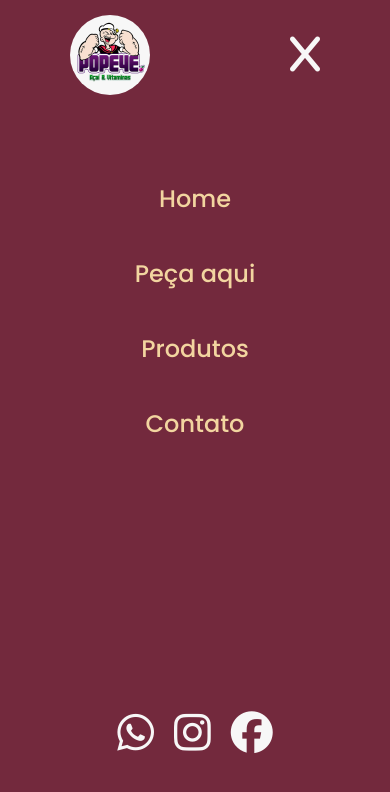
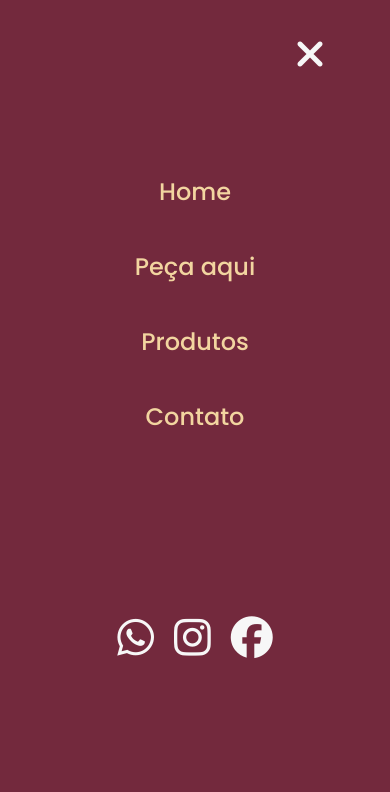
Before and after one commit to Thiago-S-Sousa/ProductTesting, a plain HTML site: page index.html in a window 390 px wide. Both pictures are taken after a click on the element 303 px from the left and 55 px from the top of the page. Drawn offline with Linux system fonts and the light colour scheme.

Commit message:
refactor: Application navbar layout pattern changed

```diff
--- a/index.html
+++ b/index.html
@@ -21,6 +21,9 @@
 				<i class="fa-solid fa-bars" id="icon"></i>
 			</aside>
 			<nav id="menu">
+				<aside id="navbar" class="xmark">
+					<i class="fa-solid fa-xmark"></i>
+				</aside>
 				<ul id="internal-links">
 					<li>Home</li>
 					<li>Peça aqui</li>
--- a/main.js
+++ b/main.js
@@ -1,10 +1,12 @@
-const navbar = document.getElementById('navbar');
-const menu = document.getElementById('menu');
-const icon = document.getElementById('icon');
-let openNavbar = false;
+document.addEventListener('DOMContentLoaded', function () {
+	const navbarToggle = document.getElementById('navbar');
+	const closeButton = document.querySelector('nav .xmark');
+	const menu = document.getElementById('menu');
 
-navbar.addEventListener('click', function () {
-	openNavbar = !openNavbar;
-	menu.classList.toggle('active', openNavbar);
-	icon.className = openNavbar ? 'fa-solid fa-x' : 'fa-solid fa-bars';
+	function toggleNavbar() {
+		menu.classList.toggle('active');
+	}
+
+	navbarToggle.addEventListener('click', toggleNavbar);
+	closeButton.addEventListener('click', toggleNavbar);
 });
--- a/styles.css
+++ b/styles.css
@@ -83,7 +83,6 @@ html {
 
 @media only screen and (max-width: 858px) {
 	.header {
-		position: fixed;
 		padding: 1.5rem 0;
 
 		img {
@@ -102,17 +101,26 @@ html {
 			position: fixed;
 
 			flex-direction: column;
+			justify-content: space-evenly;
 			gap: 0rem;
 
 			height: 100dvh;
 			width: 100%;
 			background-color: #73293d;
-			top: 10rem;
+			top: 0;
 			right: -100%;
 			transition: all 0.5s;
+			opacity: 0.8;
+
+			.xmark {
+				position: absolute;
+
+				top: 0;
+				right: 0;
+				margin: 2.5rem 6.5rem 0 0;
+			}
 
 			ul {
-				height: calc(100% - 10rem);
 				width: 100%;
 				text-align: center;
 			}
@@ -133,6 +141,10 @@ html {
 				}
 			}
 
+			#internal-links:hover {
+				cursor: none;
+			}
+
 			#external-links {
 				font-size: 4.2rem;
 
@@ -144,6 +156,7 @@ html {
 
 		nav.active {
 			right: 0;
+			opacity: 1;
 		}
 	}
 }
```
